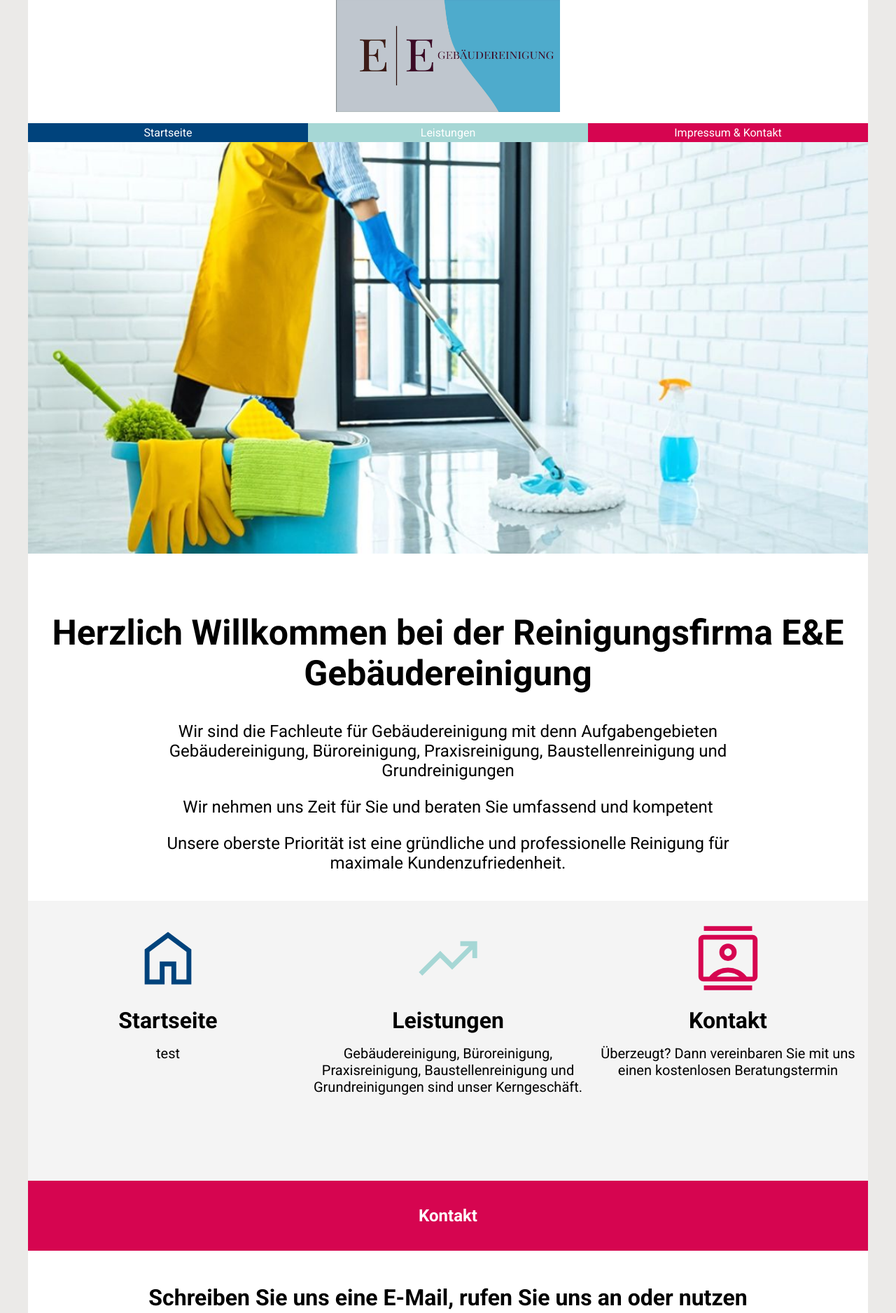
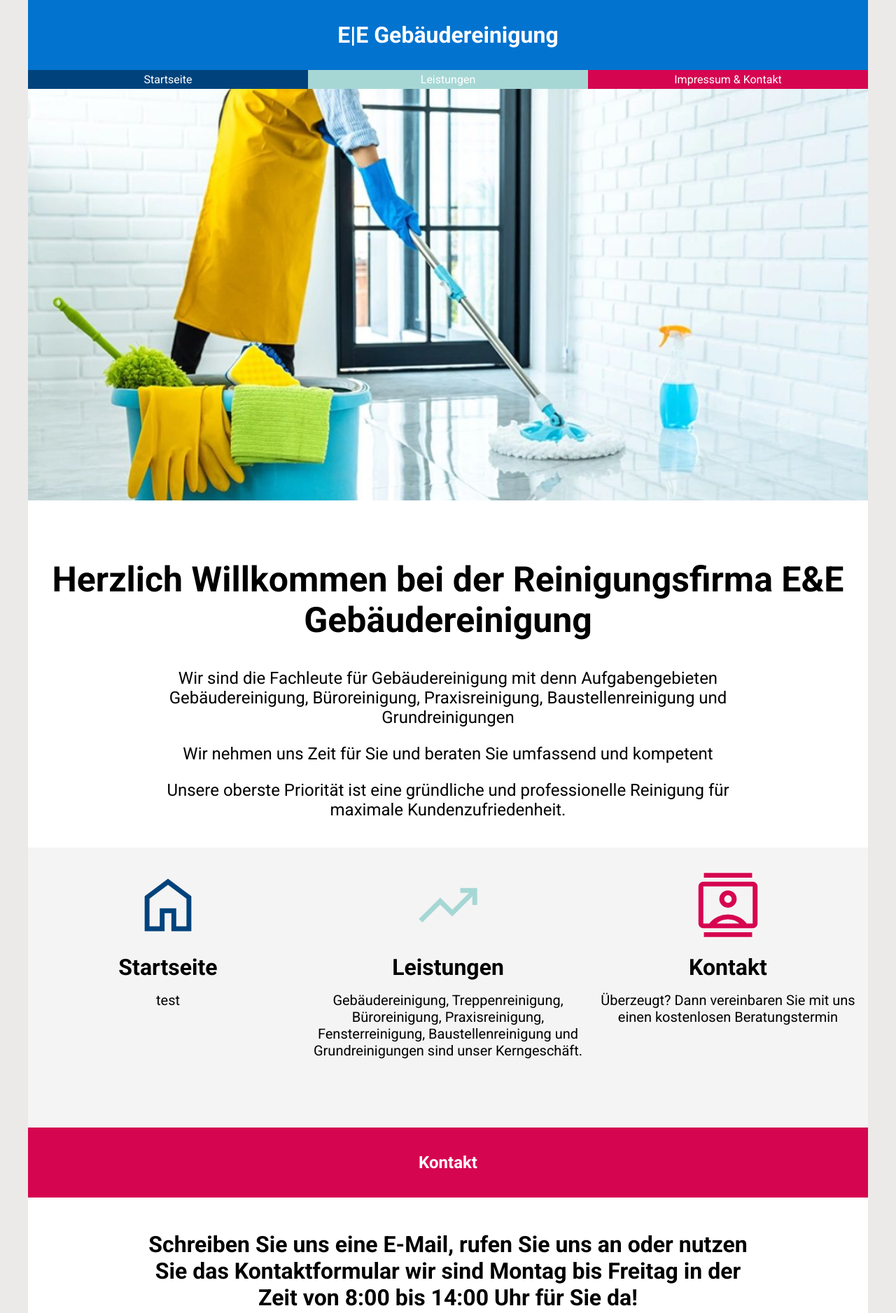
Before and after one commit to Sanes05/eundeReact, a React (Vite) app: page / in a window 1280 px wide. Shown: the top 1876 px of the page at 70% size. Built offline with nearby package versions, Linux system fonts and the light colour scheme.

Commit message:
Minimalöe änbderungen

```diff
--- a/src/Items.TS
+++ b/src/Items.TS
@@ -17,3 +17,18 @@ export const contactItems = [
 ];
 
 export const companyInfos = ["E&E-Gebäudereiniguing", "Sandstraße 64", "13593 Berlin"];
+
+export const ImpressumItems = [
+	{
+		label: "Handwerkskammer:",
+		text: "Handwerkskammer Berlin"
+	},
+	{
+		label: "Berufshaftpflichtversicherung:",
+		text: "andsafe Aktiengesellschaft Provinzial-Allee 148159 Münster"
+	},
+	{
+		label: "Steuernummer:",
+		text: "68/409/615/326"
+	}
+];
--- a/src/components/Header/Header.jsx
+++ b/src/components/Header/Header.jsx
@@ -1,14 +1,19 @@
 import Navbar from "../Navbar/Navbar";
-import Logo from "../../assets/logo.jpg";
+
+import Headlinecomponent from "../Headlinecomponent/Headlinecomponent";
+
 import "./header.css";
 
 export default function Header() {
+	const headline = "E|E Gebäudereinigung ";
+	const backgroundColor = {backgroundColor: "#0273cf"};
+
 	return (
 		<div className="max-width-rapper-center">
 			<div className="max-width-rapper">
 				<header>
 					<div className="logo">
-						<img src={Logo} alt="Logo" className="logo" />
+						<Headlinecomponent headline={headline} style={backgroundColor} />
 					</div>
 					<Navbar />
 				</header>
--- a/src/components/Header/header.css
+++ b/src/components/Header/header.css
@@ -8,6 +8,6 @@ header {
 }
 
 .logo {
-	width: 320px;
-	height: 160px;
+	width: 1200px;
+	background-color: #0273cf;
 }
--- /dev/null
+++ b/src/components/ImpressumInfos/Impressuminfos.jsx
@@ -0,0 +1,5 @@
+const Impressuminfos = () => {
+	return <div></div>;
+};
+
+export default Impressuminfos;
--- a/src/components/Navbar/navbar.css
+++ b/src/components/Navbar/navbar.css
@@ -1,5 +1,4 @@
 nav {
-	margin-top: 16px;
 	display: flex;
 	justify-content: center;
 	width: 1200px;
--- a/src/pages/Startseite.jsx
+++ b/src/pages/Startseite.jsx
@@ -18,7 +18,7 @@ export default function Startseite() {
 	const cardComponentHeadline = ["Startseite", "Leistungen", "Kontakt"];
 	const cardComponentText = [
 		"test",
-		"Gebäudereinigung, Büroreinigung, Praxisreinigung, Baustellenreinigung und Grundreinigungen sind unser Kerngeschäft. ",
+		"Gebäudereinigung, Treppenreinigung, Büroreinigung, Praxisreinigung, Fensterreinigung, Baustellenreinigung und Grundreinigungen sind unser Kerngeschäft. ",
 		"Überzeugt? Dann vereinbaren Sie mit uns einen kostenlosen Beratungstermin"
 	];
 	const cardComponentImageSrc = [iconOne, iconTwo, iconThree];
```
Also changed, not shown: src/components/ImpressumInfos/Impressuminfos.css (added).
